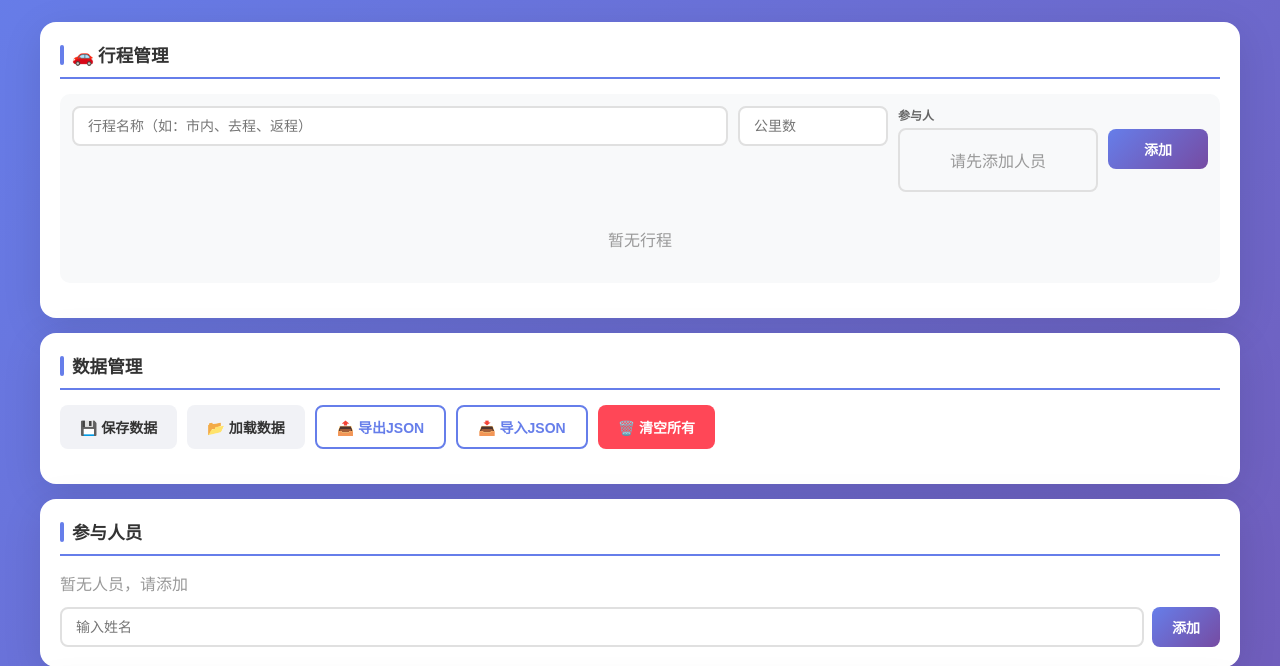
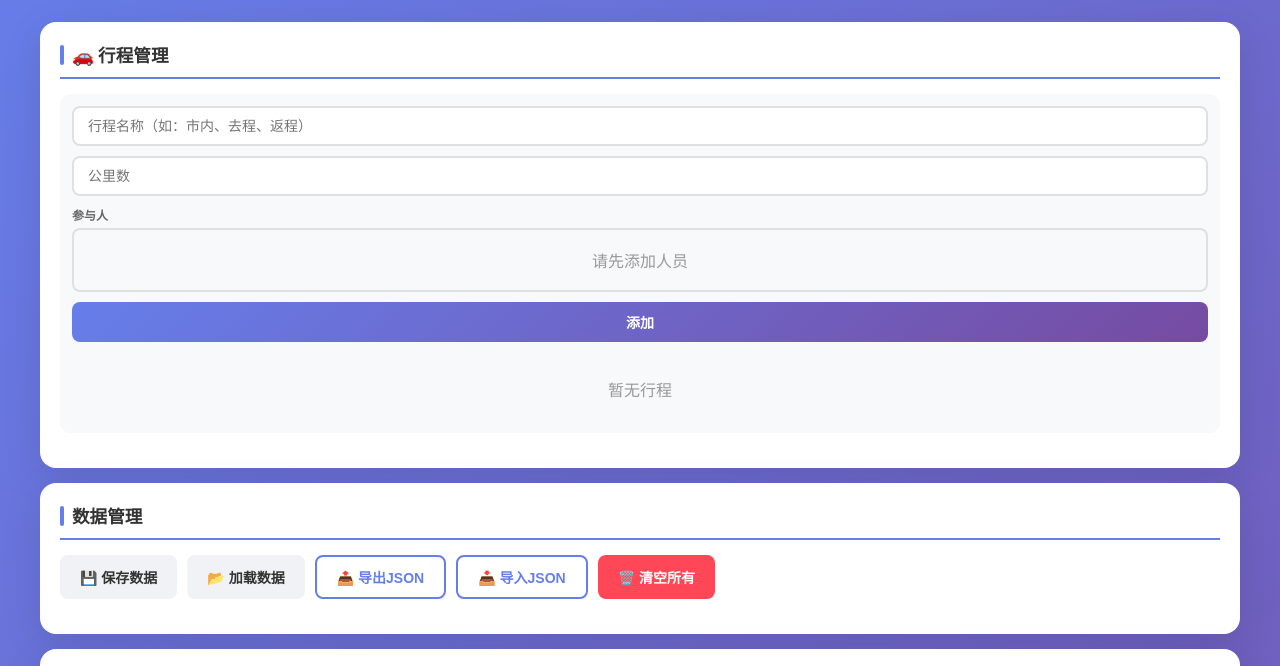
Before and after one commit to kriswang6/car-rental-aa-calculator, a plain HTML site: page index.html in a window 1280 px wide. Shown: the part 99-765 px from the top of the page. Drawn offline with Linux system fonts and the light colour scheme.

Commit message:
Refactor trip management layout to use flexbox

```diff
--- a/index.html
+++ b/index.html
@@ -660,16 +660,16 @@
         <div class="card">
             <h2 class="card-title">🚗 行程管理</h2>
             <div style="margin-bottom: 15px; padding: 12px; background: #f8f9fa; border-radius: 10px;">
-                <div style="display: grid; grid-template-columns: 1fr 150px 200px 100px; gap: 10px; align-items: start; margin-bottom: 10px; grid-template-rows: auto auto; @media (max-width: 768px) { grid-template-columns: 1fr; grid-template-rows: auto; }">
-                    <input type="text" id="tripName" placeholder="行程名称（如：市内、去程、返程）" style="grid-column: 1; grid-row: 1; @media (max-width: 768px) { grid-column: 1; grid-row: 1; }">
-                    <input type="number" id="tripDistance" placeholder="公里数" min="0" step="0.1" style="grid-column: 2; grid-row: 1; @media (max-width: 768px) { grid-column: 1; grid-row: 2; }">
-                    <div style="grid-column: 3; grid-row: 1 / 3; @media (max-width: 768px) { grid-column: 1; grid-row: 3; }" id="tripPersonsContainer">
+                <div style="display: flex; flex-direction: column; gap: 10px; margin-bottom: 10px;">
+                    <input type="text" id="tripName" placeholder="行程名称（如：市内、去程、返程）" style="width: 100%;">
+                    <input type="number" id="tripDistance" placeholder="公里数" min="0" step="0.1" style="width: 100%;">
+                    <div id="tripPersonsContainer">
                         <div style="font-size: 12px; color: #666; font-weight: 600; margin-bottom: 5px;">参与人</div>
                         <div style="display: flex; flex-wrap: wrap; gap: 8px; max-height: 80px; overflow-y: auto; padding: 8px; border: 2px solid #e0e0e0; border-radius: 8px;" id="tripPersonsCheckboxes">
                             <div style="color: #999; width: 100%; text-align: center; padding: 10px;">请先添加人员</div>
                         </div>
                     </div>
-                    <button class="btn btn-primary" onclick="addTrip()" style="grid-column: 4; grid-row: 1 / 3; align-self: center; @media (max-width: 768px) { grid-column: 1; grid-row: 4; margin-top: 10px; }">添加</button>
+                    <button class="btn btn-primary" onclick="addTrip()" style="width: 100%;">添加</button>
                 </div>
                 <div id="tripList" style="margin-top: 15px;">
                     <div style="color: #999; text-align: center; padding: 20px;">暂无行程</div>
```
